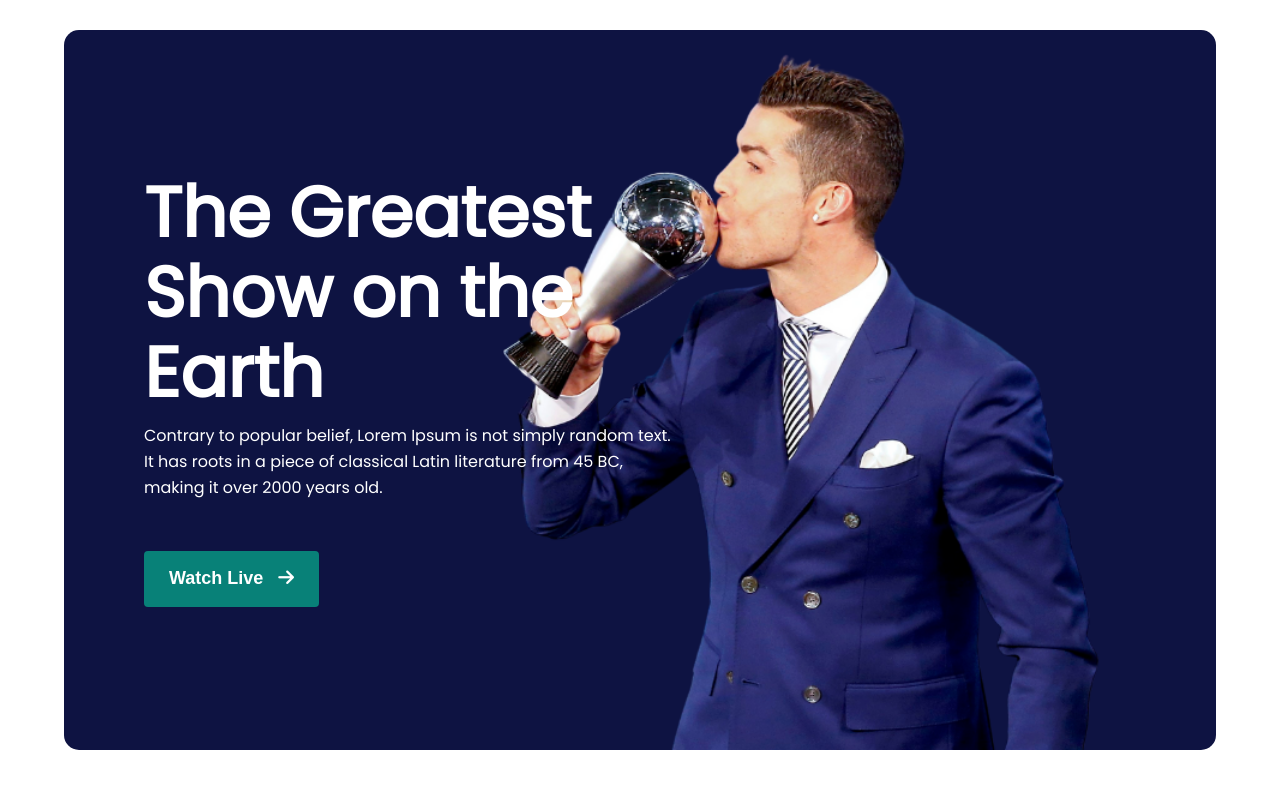
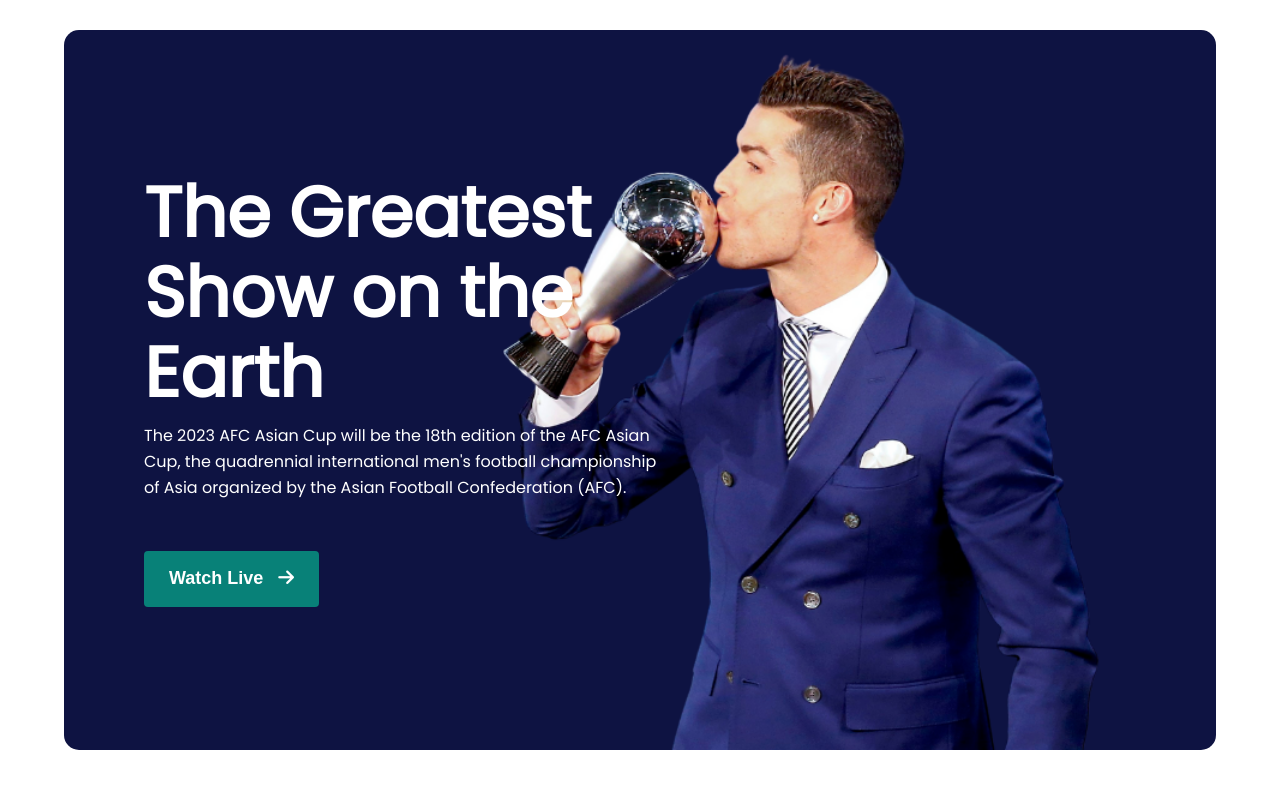
Before and after one commit to SaidurRahman10/World-CuP-2022, a plain HTML site: page UpcommingMatch.html in a window 1280 px wide. Shown: the top 797 px of the page. Drawn offline with Linux system fonts and the light colour scheme.

Commit message:
Information Updated.

```diff
--- a/UpcommingMatch.html
+++ b/UpcommingMatch.html
@@ -24,9 +24,7 @@
           <h1>The Greatest Show on the Earth</h1>
 
           <p>
-            Contrary to popular belief, Lorem Ipsum is not simply random text.
-            It has roots in a piece of classical Latin literature from 45 BC,
-            making it over 2000 years old.
+            The 2023 AFC Asian Cup will be the 18th edition of the AFC Asian Cup, the quadrennial international men's football championship of Asia organized by the Asian Football Confederation (AFC).
           </p>
 
           <button class="normal">
```
